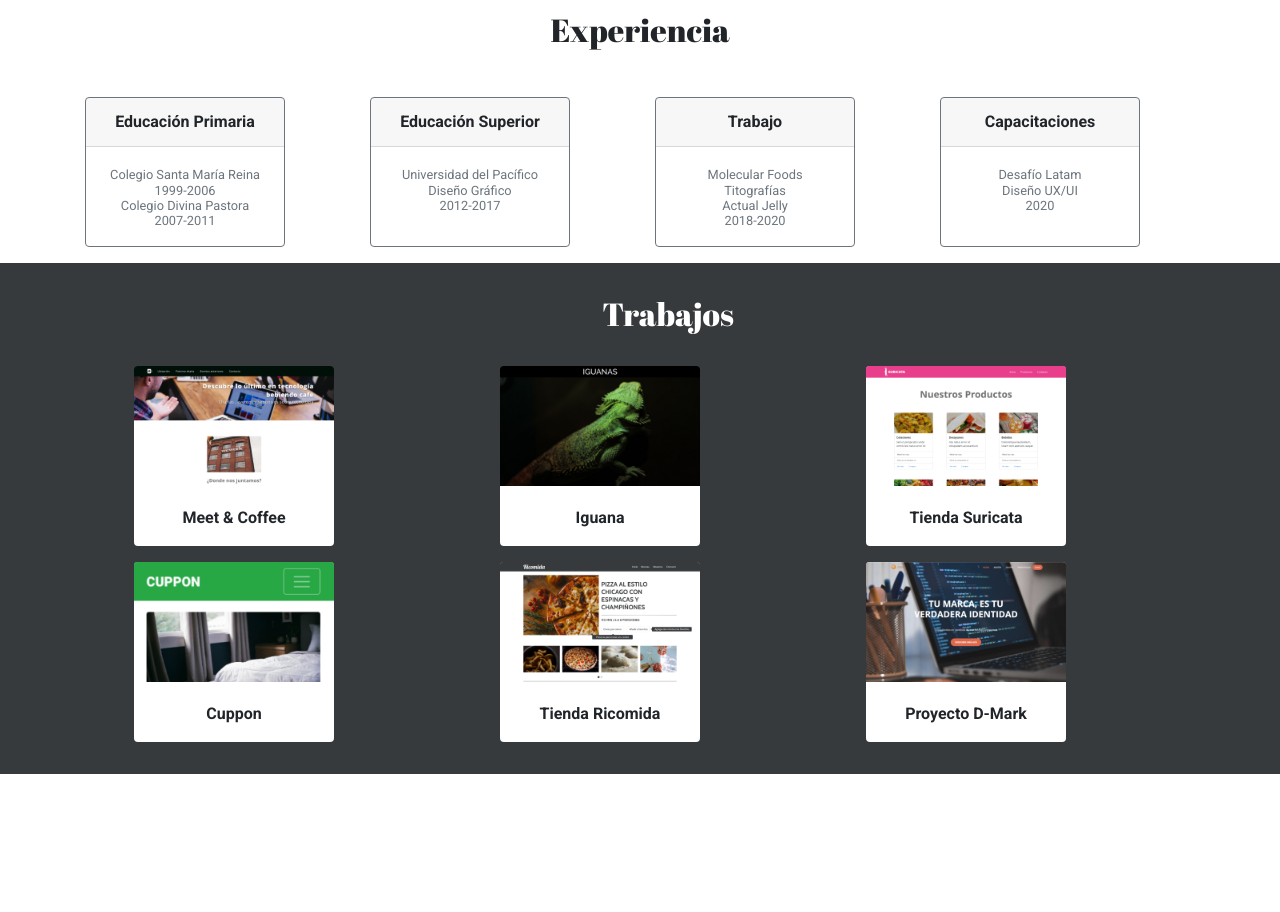
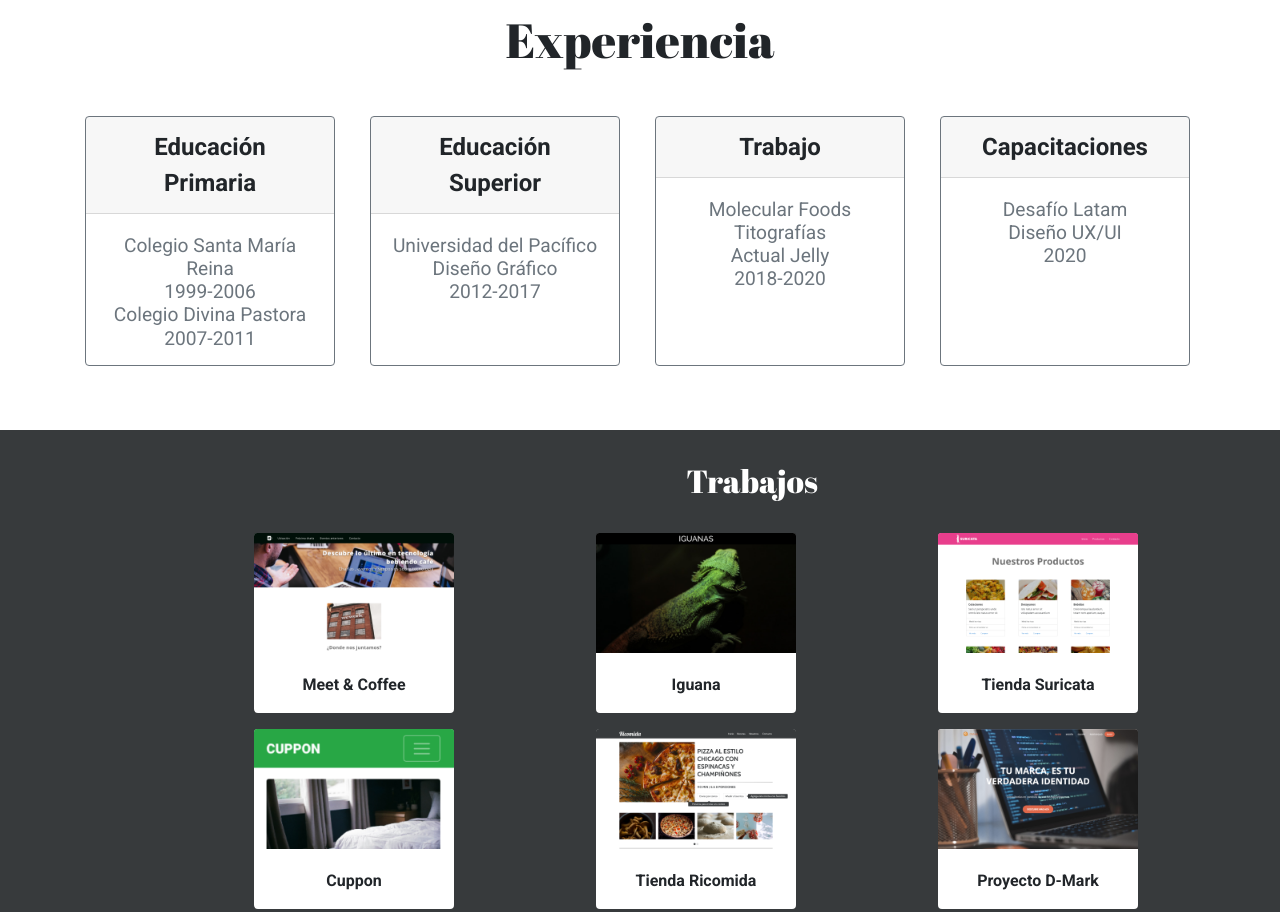
Before and after one commit to marygajardo/portafolio, a plain HTML site: page index.html in a window 1280 px wide. Shown: the part 1445-2357 px from the top of the page. Drawn offline with nearby package versions, Linux system fonts and the light colour scheme; a script that the page names is missing.

Commit message:
segunda version

```diff
--- a/assets/css/style2.css
+++ b/assets/css/style.css
@@ -342,44 +342,56 @@ height: 150px;
 
     .experiencia {
     padding: 0rem 2rem;
+    padding-bottom: 3rem;
     }
 
     .font-experiencia {
       font-family: 'Abril Fatface', sans-serif;
       font-weight: 400;
-      font-size: 2rem;
+      font-size: 3rem;
     }
 
     .card1 {
-    width: 200px;
-    height: 150px;
+    width: 250px;
+    height: 250px;
     }
 
     .font-titulo-exp {
       font-family: 'Roboto', sans-serif;
       font-weight: 700;
-      font-size: 1rem;
+      font-size: 1.5rem;
     }
 
     .font-contenido-card {
       font-family: 'Roboto', sans-serif;
       font-weight: 400;
-      font-size: 0.8rem;
+      font-size: 1.2rem;
     }
 
     /* IDEA: Seccion 4 mis trabajos */
 
     .mis-trabajos {
       background-color: #373A3C;
-      padding: 2rem 3rem;
-      padding-left: 6.5rem;
+      padding: 2rem 0rem;
+      padding-left: 14rem;
     }
 
     .titulo-trabajos {
       font-family: 'Abril Fatface', sans-serif;
       font-weight: 400;
       font-size: 2rem;
-      padding-bottom: 1rem;
+    }
+
+    .card2 {
+      width: 200px;
+      height: 180px;
+      border: none;
+    }
+
+    .font-texto-trabajos {
+      font-family: 'Roboto', sans-serif;
+      font-weight: 700;
+      font-size: 1rem;
     }
 
 }
--- a/index2.html
+++ b/index.html
@@ -16,7 +16,7 @@
   <link rel="stylesheet" href="https://use.fontawesome.com/releases/v5.6.3/css/all.css" integrity="sha384-UHRtZLI+pbxtHCWp1t77Bi1L4ZtiqrqD80Kn4Z8NTSRyMA2Fd33n5dQ8lWUE00s/" crossorigin="anonymous">
 
 <!-- Link a CSS -->
-  <link rel="stylesheet" href="assets/css/style2.css">
+  <link rel="stylesheet" href="assets/css/style.css">
 
   </head>
 
```
Also changed, not shown: 2 other files.
